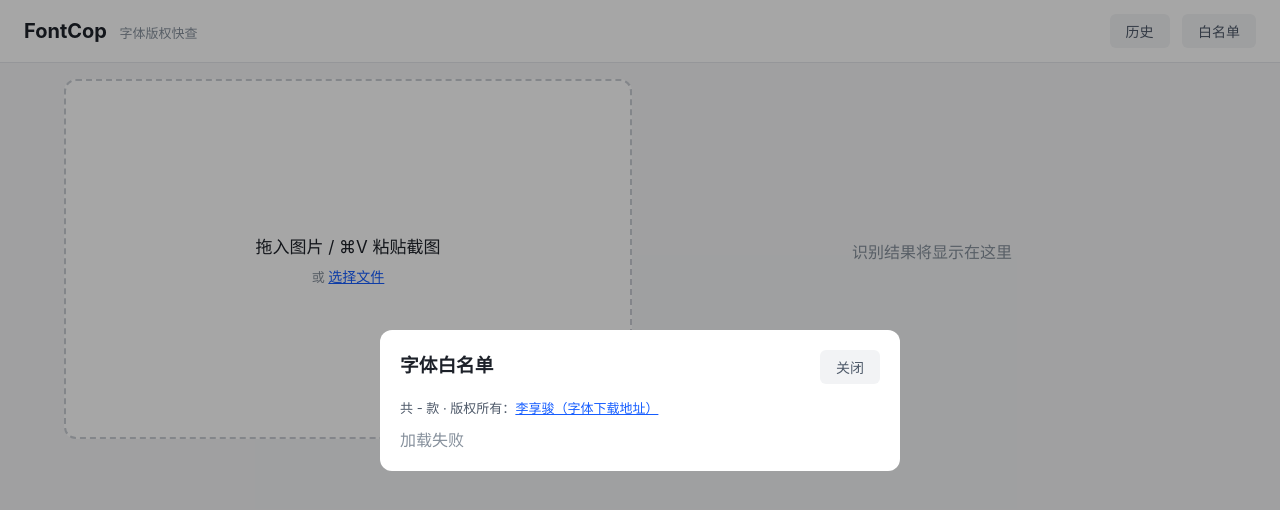
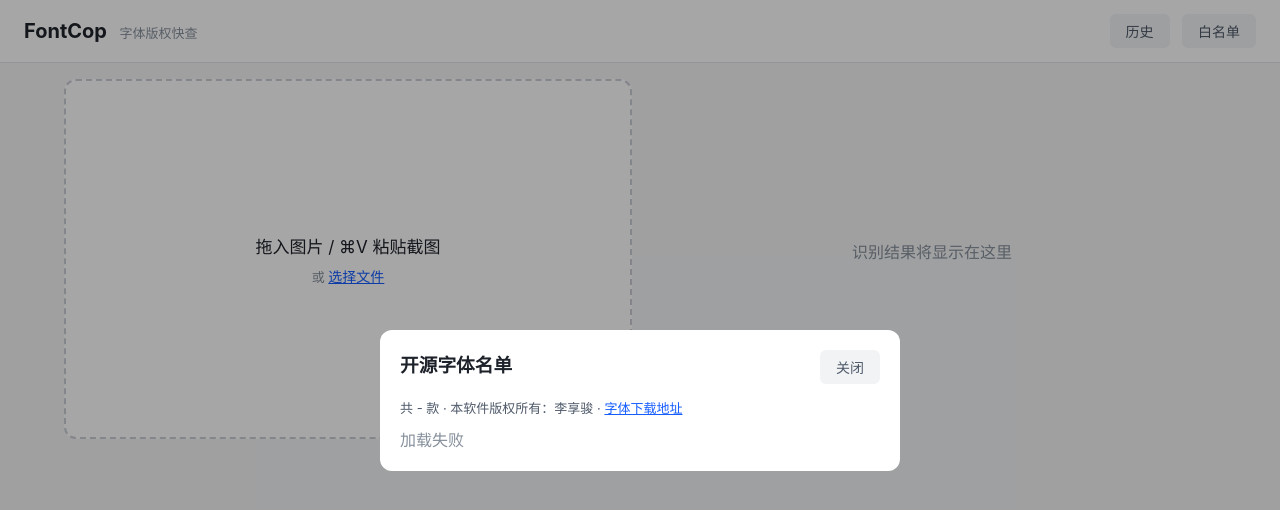
Before and after one commit to suantea/fontcop, a plain HTML site: page web/index.html in a window 1280 px wide. Both pictures are taken after a click on the button "白名单". Drawn offline with Linux system fonts and the light colour scheme; no server answers.

Commit message:
fix: 白名单弹窗文案——标题改为「开源字体名单」，版权所有指软件本身

```diff
--- a/web/index.html
+++ b/web/index.html
@@ -65,8 +65,8 @@
 <!-- 白名单弹层 -->
 <div id="modal-fonts" class="modal" hidden>
   <div class="modal-box">
-    <h3>字体白名单 <button class="ghost" id="fonts-close">关闭</button></h3>
-    <p class="modal-note">共 <span id="fonts-count">-</span> 款 · 版权所有：<a href="https://my-ichery.feishu.cn/drive/folder/EONWfDeCElRaPNdJf9VcorTgn3e?from=from_copylink" target="_blank">李享骏（字体下载地址）</a></p>
+    <h3>开源字体名单 <button class="ghost" id="fonts-close">关闭</button></h3>
+    <p class="modal-note">共 <span id="fonts-count">-</span> 款 · 本软件版权所有：李享骏 · <a href="https://my-ichery.feishu.cn/drive/folder/EONWfDeCElRaPNdJf9VcorTgn3e?from=from_copylink" target="_blank">字体下载地址</a></p>
     <div id="fonts-list"></div>
   </div>
 </div>
```
